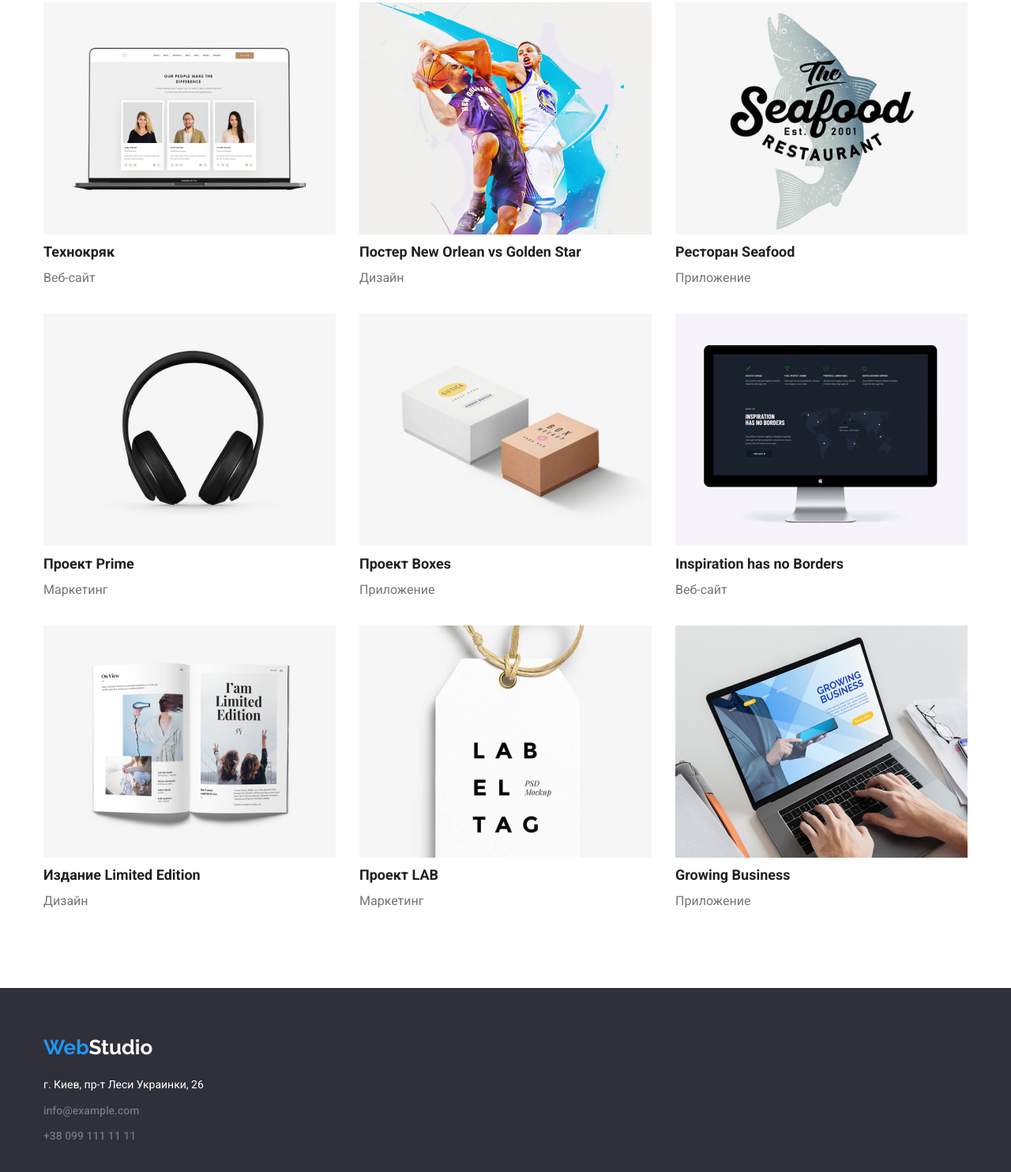
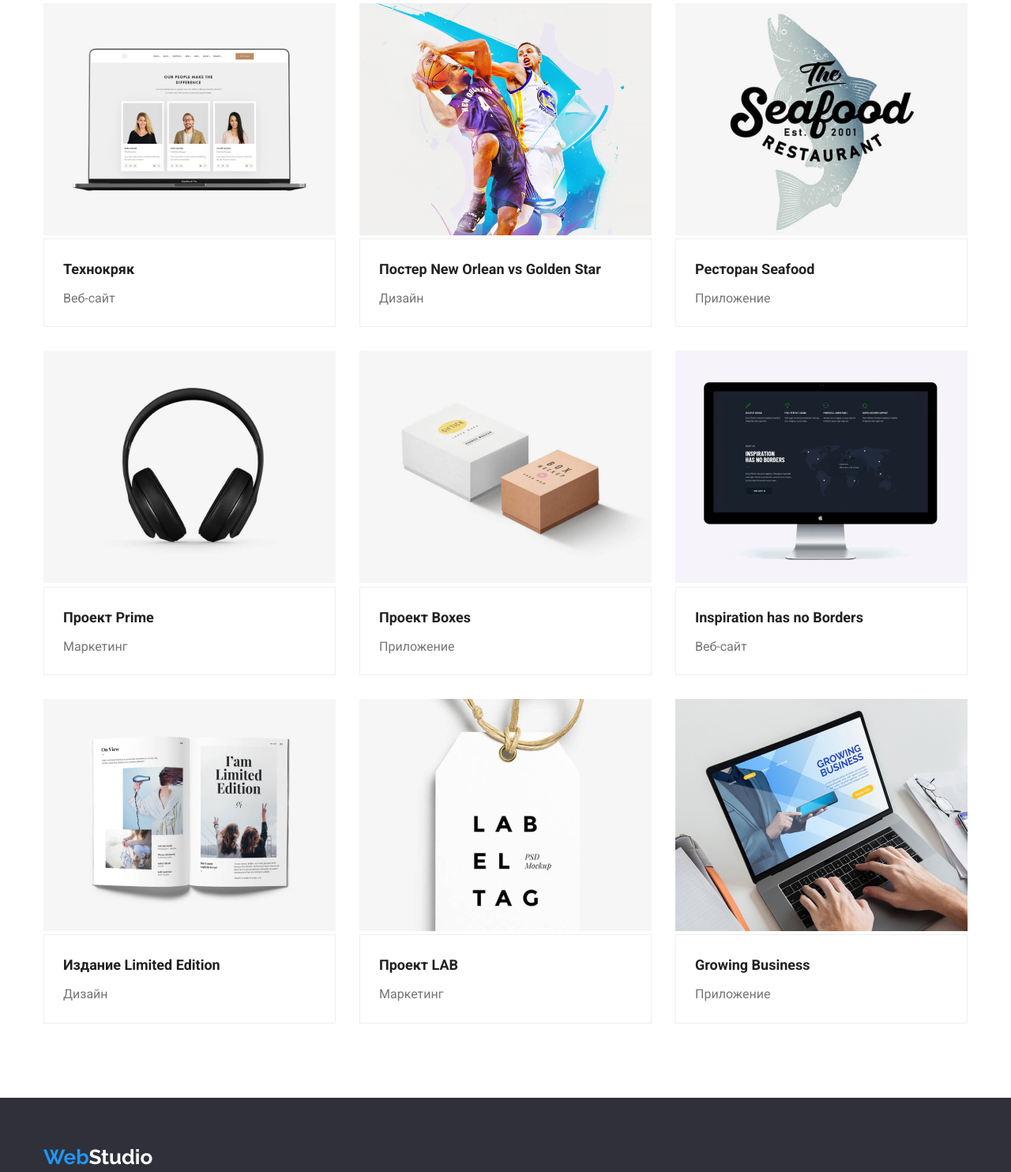
Before and after one commit to PawelYarko/goit-markup-hw-03, a plain HTML site: page portfolio.html in a window 1280 px wide. Shown: the part 264-1748 px from the top of the page at 79% size. Drawn offline with Linux system fonts and the light colour scheme.

Commit message:
правки дз 3

```diff
--- a/css/style.css
+++ b/css/style.css
@@ -11,6 +11,10 @@
   --text-color-grey: #757575;
   --text-color-white: #ffffff;
   --text-color-black-transparent: rgba(255, 255, 255, 0.6);
+
+  /* border colors */
+  --border-grey: #eeeeee;
+  --border-grey-light: #ececec;
 }
 
 /* list fix */
@@ -86,6 +90,7 @@ p {
 
 .nav {
   display: flex;
+  border-bottom: 1px solid var(--border-grey-light);
 }
 .nav-list {
   margin-right: auto;
@@ -395,7 +400,13 @@ p {
   margin-bottom: 0px;
 }
 
+.portfolio-list-box {
+  padding: 20px 24px;
+  border: 1px solid var(--border-grey);
+}
+
 .project-name {
+  margin-bottom: 4px;
   font-weight: 700;
   font-size: 18px;
   line-height: 2;
--- a/portfolio.html
+++ b/portfolio.html
@@ -55,77 +55,90 @@
                     <li class="filter-list-item"><button type="button" class="filter-btn button">Дизайн</button></li>
                     <li class="filter-list-item"><button type="button" class="filter-btn button">Маркетинг</button></li>
                 </ul>
-            </div>
 
-
-
-
-            <div class="container">
                 <ul class="portfolio-list list">
                     <li class="portfolio-list-item">
                         <a href="" class="link">
                             <img src="./img/img-portfolio/tehnokrac-project.jpg" alt="проект техгокряк" width="370" height="294">
+                            <div class="portfolio-list-box">
                                 <h2 class="project-name">Технокряк</h2>
                                 <p class="project-text">Веб-сайт</p>
+                            </div>
                         </a>
                     </li>
                     <li class="portfolio-list-item">
                         <a href="" class="link">
                             <img src="./img/img-portfolio/basketball-project.jpg"
                                 alt="баскетбольный постер новый орлеан с золотыми звездами" width="370" height="294">
+                                <div class="portfolio-list-box">
                                     <h2 class="project-name">Постер New Orlean vs Golden Star</h2>
                                     <p class="project-text">Дизайн</p>
+                                </div>
                         </a>
                     </li>
                     <li class="portfolio-list-item">
                         <a href="" class="link">
                             <img src="./img/img-portfolio/seafood-project.jpg" alt="ресторан морскаяеда логотип" width="370"
                                 height="294">
+                                <div class="portfolio-list-box">
                                     <h2 class="project-name">Ресторан Seafood</h2>
                                     <p class="project-text">Приложение</p>
+                                </div>
                         </a>
                     </li>
                     <li class="portfolio-list-item">
                         <a href="" class="link">
                             <img src="./img/img-portfolio/prime-project.jpg" alt="прект прайм" width="370" height="294">
+                            <div class="portfolio-list-box">
                                 <h2 class="project-name">Проект Prime</h2>
                                 <p class="project-text">Маркетинг</p>
+                            </div>
                         </a>
                     </li>
                     <li class="portfolio-list-item">
                         <a href="" class="link">
                             <img src="./img/img-portfolio/boxes-project.jpg" alt="проект коробки" width="370" height="294">
+                            <div class="portfolio-list-box">
                                 <h2 class="project-name">Проект Boxes</h2>
                                 <p class="project-text">Приложение</p>
+                            </div>
                         </a>
                     </li>
                     <li class="portfolio-list-item">
                         <a href="" class="link">
                             <img src="./img/img-portfolio/borders-project.jpg" alt="проект у вдохновения нет границ" width="370"
                                 height="294">
+                                <div class="portfolio-list-box">
                                     <h2 class="project-name">Inspiration has no Borders</h2>
                                     <p class="project-text">Веб-сайт</p>
+                                </div>
                         </a>
                     </li>
                     <li class="portfolio-list-item">
                         <a href="" class="link">
                             <img src="./img/img-portfolio/limited-project.jpg" alt="проект литированая серия" width="370" height="294">
+                            <div class="portfolio-list-box">
                                 <h2 class="project-name">Издание Limited Edition</h2>
                                 <p class="project-text">Дизайн</p>
+                            </div>
                         </a>
                     </li>
                     <li class="portfolio-list-item">
                         <a href="" class="link">
                             <img src="./img/img-portfolio/lab-project.jpg" alt="проект ЛАБ" width="370" height="294">
+                            <div class="portfolio-list-box">
                                 <h2 class="project-name">Проект LAB</h2>
                                 <p class="project-text">Маркетинг</p>
+                            </div>
                         </a>
                     </li>
                     <li class="portfolio-list-item">
                         <a href="" class="link">
                             <img src="./img/img-portfolio/business-project.jpg" alt="проект растущий бизнес" width="370" height="294">
+                            <div class="portfolio-list-box">
                                 <h2 class="project-name">Growing Business</h2>
                                 <p class="project-text">Приложение</p>
+                            </div>
                         </a>
                     </li>
                 </ul>
```
Lines whose indentation alone changed are shown as unchanged.
